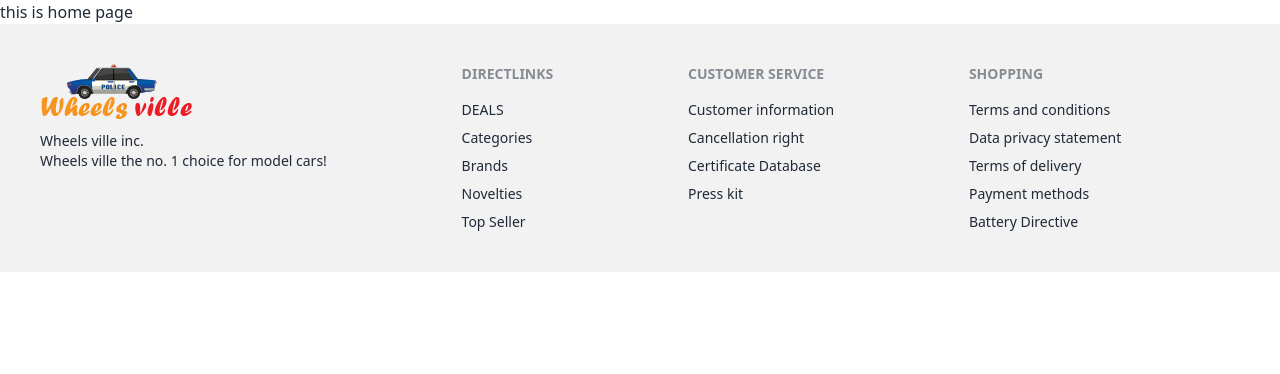
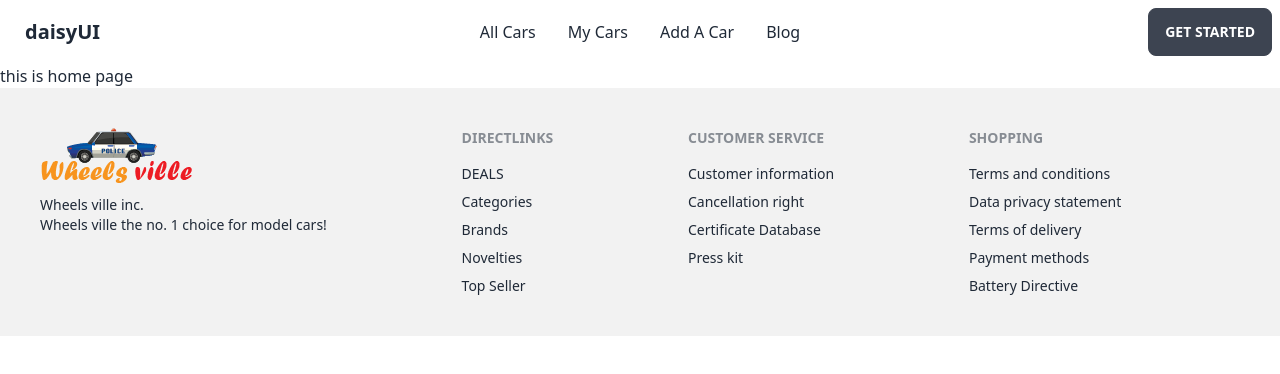
Before and after one commit to dev-talukdar/toy-marketplace-client-side, a React (Vite) app: page / in a window 1280 px wide. Shown: the top 374 px of the page. Built offline with nearby package versions, Linux system fonts and the light colour scheme.

Commit message:
all cars page added

```diff
--- a/src/Layout/Main.jsx
+++ b/src/Layout/Main.jsx
@@ -1,11 +1,13 @@
 import { Outlet } from "react-router-dom";
 import Footer from "../Pages/Shared/Footer/Footer";
+import NavigationBar from "../Pages/Shared/NavigationBar/NavigationBar";
 
 
 
 const Main = () => {
     return (
         <div>
+            <NavigationBar></NavigationBar>
            <Outlet></Outlet>
            <Footer></Footer>
         </div>
--- a/src/Pages/Shared/NavigationBar/NavigationBar.jsx
+++ b/src/Pages/Shared/NavigationBar/NavigationBar.jsx
@@ -0,0 +1,34 @@
+
+
+const NavigationBar = () => {
+    return (
+        <div className="navbar bg-base-100">
+  <div className="navbar-start">
+    <div className="dropdown">
+      <label tabIndex={0} className="btn btn-ghost lg:hidden">
+        <svg xmlns="http://www.w3.org/2000/svg" className="h-5 w-5" fill="none" viewBox="0 0 24 24" stroke="currentColor"><path strokeLinecap="round" strokeLinejoin="round" strokeWidth="2" d="M4 6h16M4 12h8m-8 6h16" /></svg>
+      </label>
+      <ul tabIndex={0} className="menu menu-compact dropdown-content mt-3 p-2 shadow bg-base-100 rounded-box w-52">
+        <li><a>Item 1</a></li>
+
+        <li><a>Item 3</a></li>
+      </ul>
+    </div>
+    <a className="btn btn-ghost normal-case text-xl">daisyUI</a>
+  </div>
+  <div className="navbar-center hidden lg:flex">
+    <ul className="menu menu-horizontal px-1">
+      <li><a>All Cars</a></li>
+      <li><a>My Cars</a></li>
+      <li><a>Add A Car</a></li>
+      <li><a>Blog</a></li>
+    </ul>
+  </div>
+  <div className="navbar-end">
+    <a className="btn">Get started</a>
+  </div>
+</div>
+    );
+};
+
+export default NavigationBar;
```
Also changed, not shown: src/Pages/AllCars/AllCars.jsx (added).
